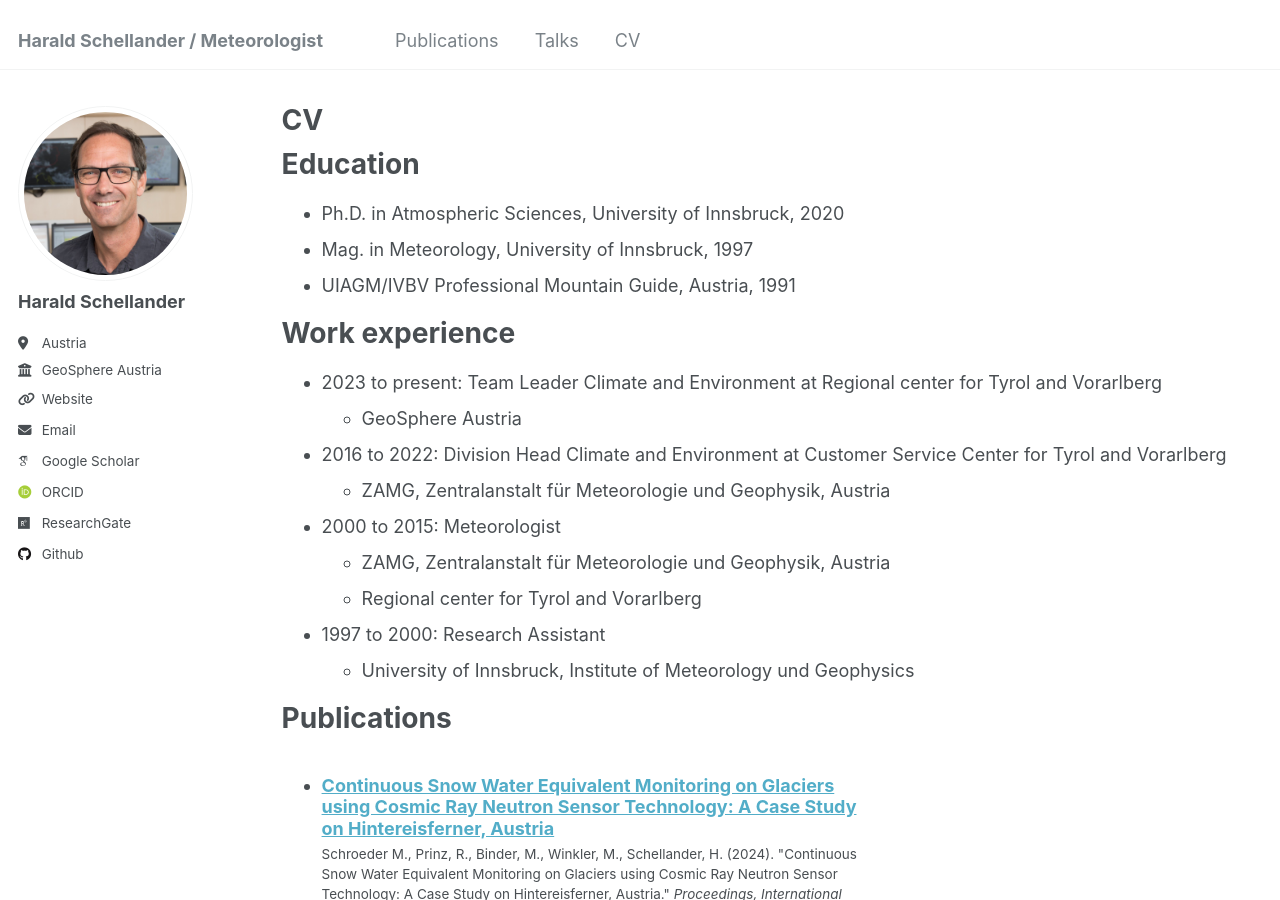
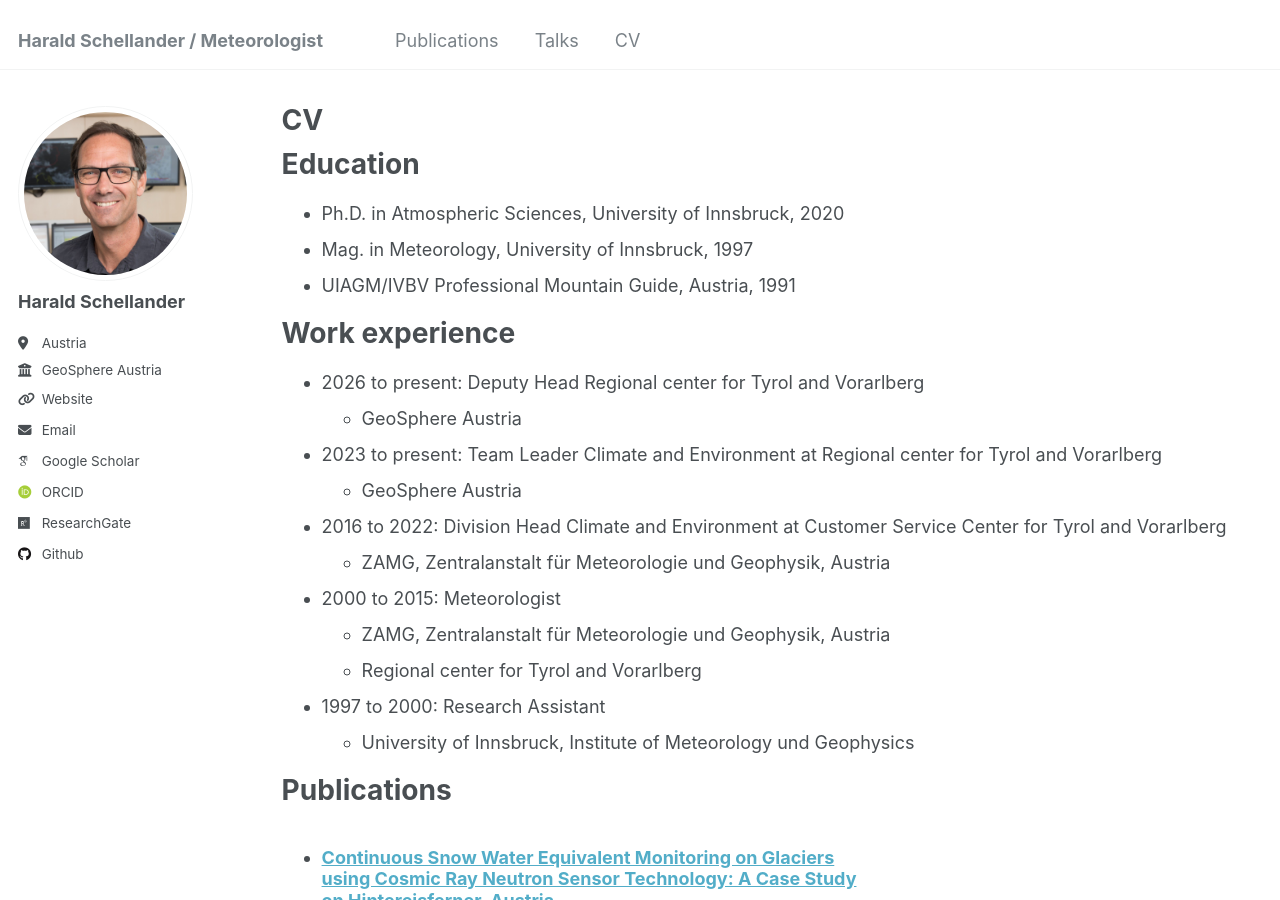
Before and after one commit to haraldschellander/haraldschellander.github.io, a Jekyll site: the page built from _pages/cv.md, in a window 1280 px wide and 900 px high. Built offline with Jekyll 4.4.1, drawn with Linux system fonts in a browser that asks for light colours; some web fonts are replaced.

Commit message:
ignore html files, update cv

```diff
--- a/_pages/cv.md
+++ b/_pages/cv.md
@@ -17,6 +17,8 @@ Education
 
 Work experience
 ======
+* 2026 to present: Deputy Head Regional center for Tyrol and Vorarlberg
+  * GeoSphere Austria
 * 2023 to present: Team Leader Climate and Environment at Regional center for Tyrol and Vorarlberg
   * GeoSphere Austria
 
```
Also changed, not shown: 1 other file.
